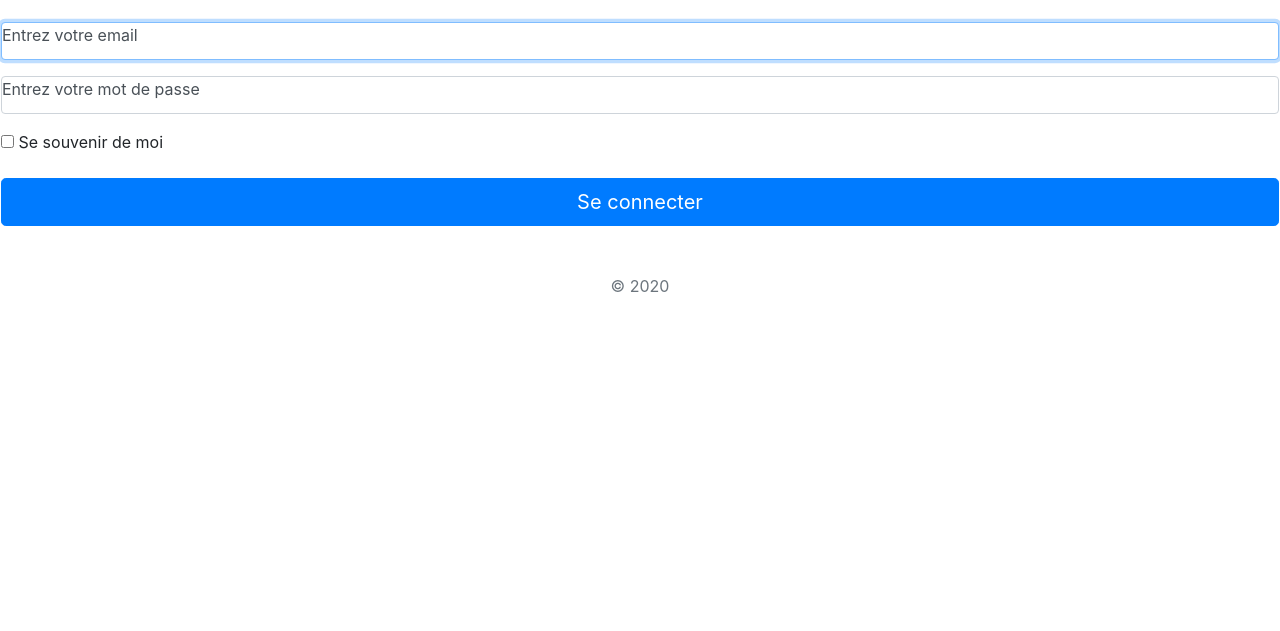
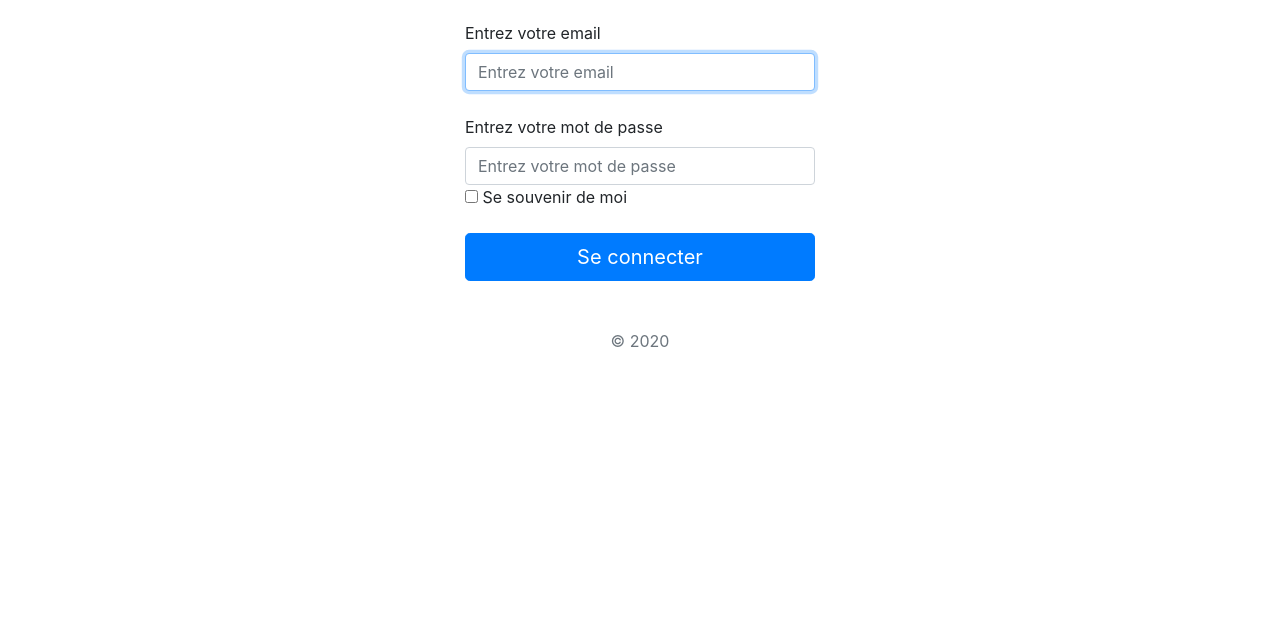
Before and after one commit to FerdinandMY/Trombinoscope, a plain HTML site: page index.html in a window 1280 px wide. Shown: the part 169-800 px from the top of the page. Drawn offline with Linux system fonts and the light colour scheme.

Commit message:
modification de la page de connexion en utilisant uniquement bootstrap

```diff
--- a/index.html
+++ b/index.html
@@ -12,31 +12,59 @@
     <!-- Bootstrap core CSS -->
     <link href="dist/css/bootstrap.min.css" rel="stylesheet">
 
-    <!-- Custom styles for this template -->
-    <link href="floating-labels.css" rel="stylesheet">
+    <!-- Custom styles for this template
+    <link href="floating-labels.css" rel="stylesheet">-->
   </head>
 
   <body>
+    <div class="container">
+      <div class="row">
+        <div class="col-md-12">
         <form class="form-signin">
+          <div class="row">
+          <div class="col-md-2"></div>
+          <div class="col-md-8">
           <div class="text-center mb-4">
             <img class="mb-4" src="img/logo.png" alt="" width="142" height="142">
           </div>
+          <div class="row">
+            <div class="col-md-3"></div>
+            <div class="col-md-6">
+              <label for="inputEmail">Entrez votre email</label>
               <div class="form-label-group">
                 <input type="email" id="inputEmail" class="form-control" placeholder="Entrez votre email" required autofocus>
-        <label for="inputEmail">Entrez votre email</label>
+                <br>
               </div>
+            </div>
+          </div>
+          <div class="row">
+            <div class="col-md-3"></div>
+            <div class="col-md-6">
+              <label for="inputPassword">Entrez votre mot de passe</label>
               <div class="form-label-group">
                 <input type="password" id="inputPassword" class="form-control" placeholder="Entrez votre mot de passe" required>
-        <label for="inputPassword">Entrez votre mot de passe</label>
+
               </div>
-
+            </div>
+          </div>
+          <div class="row">
+            <div class="col-md-3"></div>
+            <div class="col-md-6">
               <div class="checkbox mb-3">
                 <label>
                   <input type="checkbox" value="remember-me"> Se souvenir de moi
                 </label>
               </div>
               <button class="btn btn-lg btn-primary btn-block" type="submit">Se connecter</button>
+            </div>
+          </div>
+
           <p class="mt-5 mb-3 text-muted text-center">&copy; 2020</p>
+        </div>
+      </div>
         </form>
+    </div>
+    </div>
+  </div>
   </body>
 </html>
```
Also changed, not shown: etudiantsListe.html (+12 -4 lines). Lines whose indentation alone changed are shown as unchanged.
